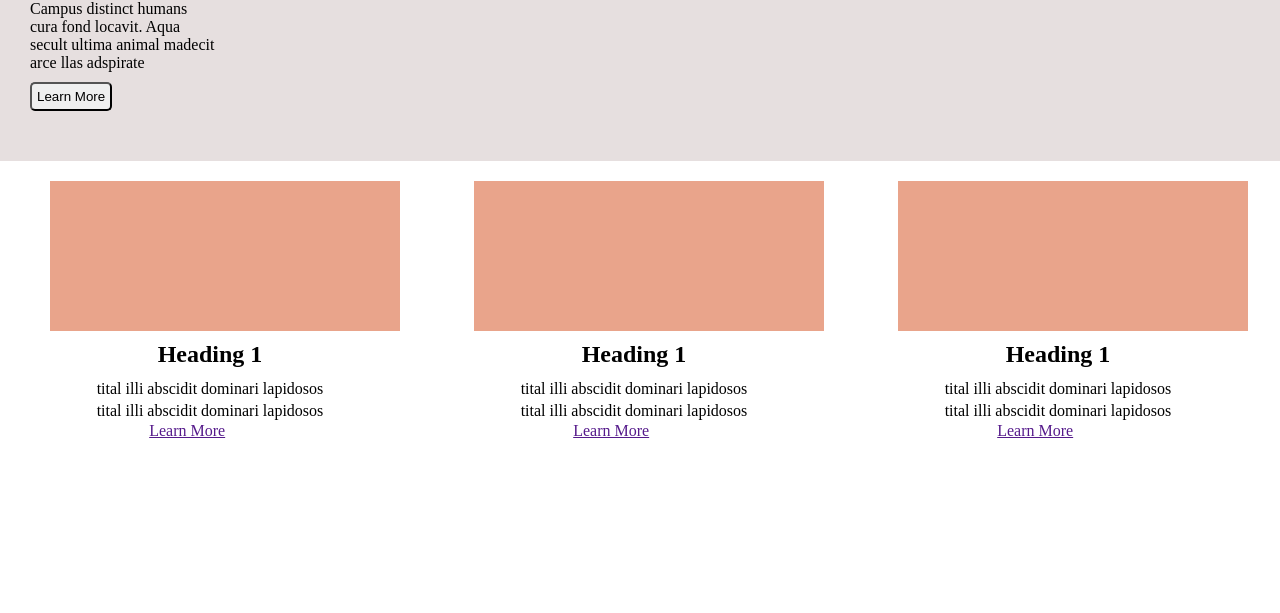
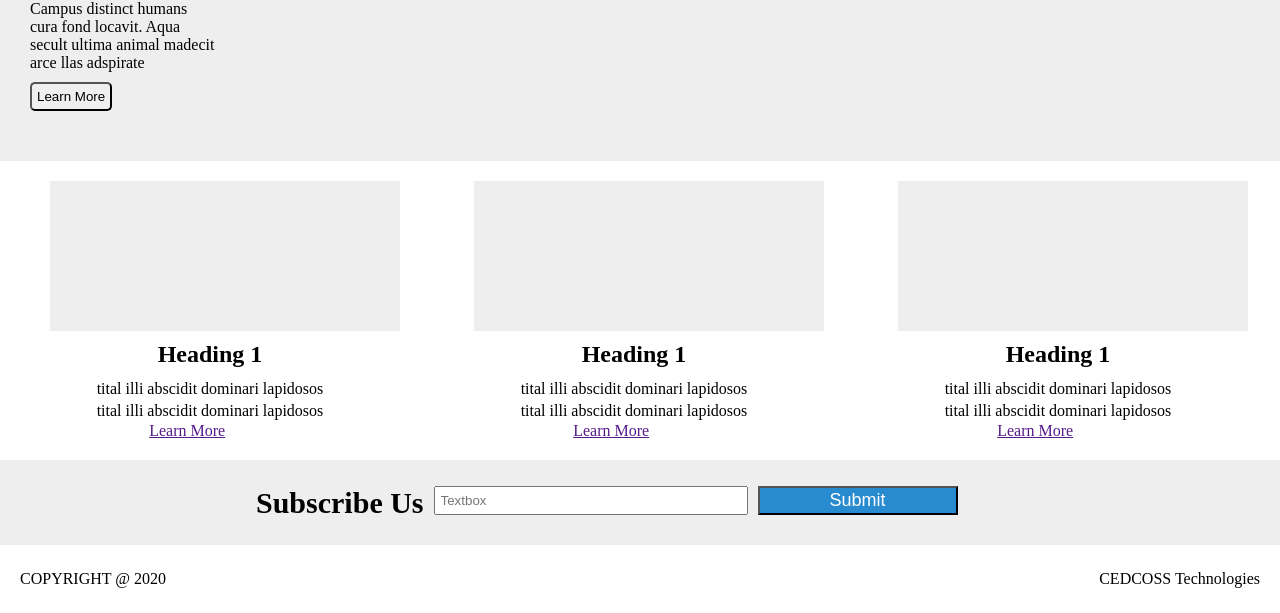
Before and after one commit to Yash-Agrawal1998/Template3, a plain HTML site: page src/Index.html in a window 1280 px wide. Shown: the part 237-850 px from the top of the page. Before the commit the page ends 800 px from the top, so only its background shows below. Drawn offline with Linux system fonts and the light colour scheme.

Commit message:
Template 3 footer section added

```diff
--- a/src/Index.html
+++ b/src/Index.html
@@ -49,8 +49,18 @@
                 <p>tital illi abscidit dominari lapidosos</p>
                 <a href="">Learn More</a>
             </div>
+            <div id="container3">
+                <h2>Subscribe Us</h2>
+                <form>
+                    <input type="textbox" placeholder="Textbox">
+                    <input type="submit" value="Submit">
+                </form>
+            </div>
         </div>
-        <div id="footer"></div>
+        <div id="footer">
+            <p>COPYRIGHT @ 2020</p>
+            <p>CEDCOSS Technologies</p>
+        </div>
    </div>
 </body>
 </html>
--- a/src/style.css
+++ b/src/style.css
@@ -21,7 +21,7 @@
 
 #container1
 {
-    background-color:rgb(230, 223, 223);
+    background-color:rgb(238,238,238);
     padding:40px 20px;
 }
 
@@ -56,7 +56,7 @@
 {
     width:350px;
     height:150px;
-    background-color:rgb(233, 164, 139);
+    background-color:rgb(238,238,238)
 }
 
 .container2 h2,.container2 p
@@ -75,3 +75,52 @@
     margin:0px 30%;
     padding:4% 1%;
 }
+
+#container3
+{
+    background-color:rgb(238,238,238);
+    overflow:hidden;
+    padding:2% 20%;
+}
+#container3 h2,#container3 input
+{
+    float: left;
+}
+
+#container3 input[type="textbox"]
+{
+    width:300px;
+    height:25px;
+    padding:0px 5px;
+    margin:0px 10px;
+}
+
+#container3 h2
+{
+    font-size:30px;
+}
+
+#container3 input[type="submit"]
+{
+    padding:2px 0px;
+    background-color:#288ACF;
+    text-align:center;
+    width:200px;
+
+    font-size:18px;
+    color:#fff;
+}
+#footer
+{
+    padding:25px 20px;
+}
+
+#footer p
+{
+    display:inline-block;
+}
+
+#footer p:nth-child(2)
+{
+    float:right;
+}
```
